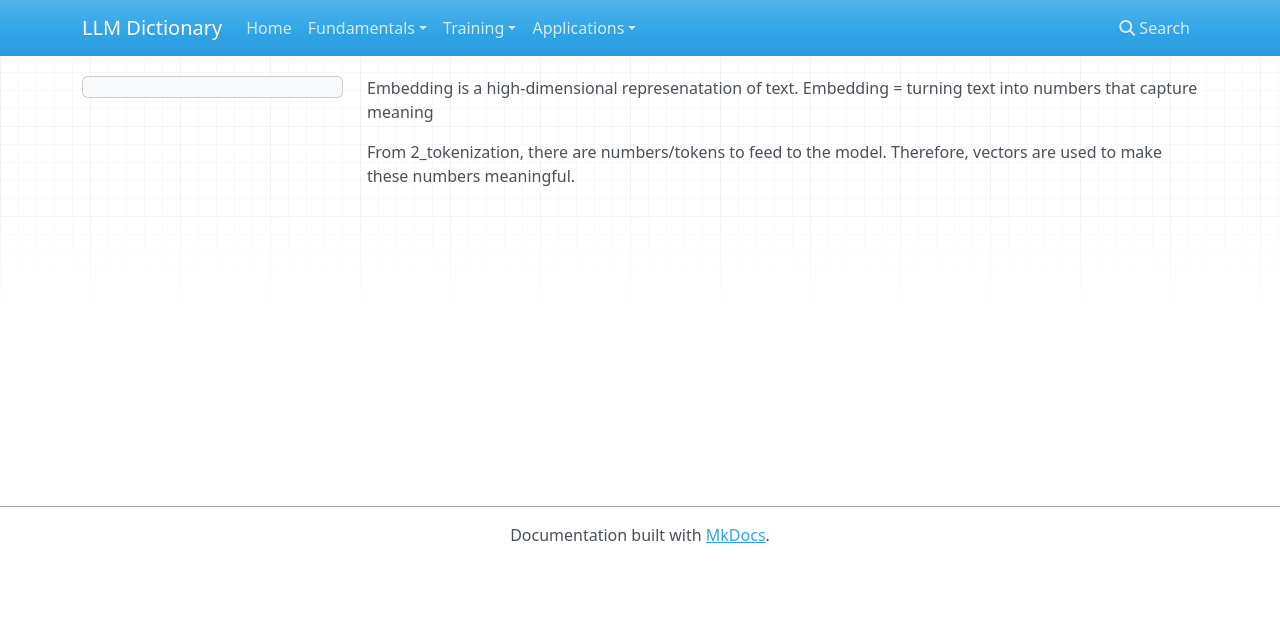
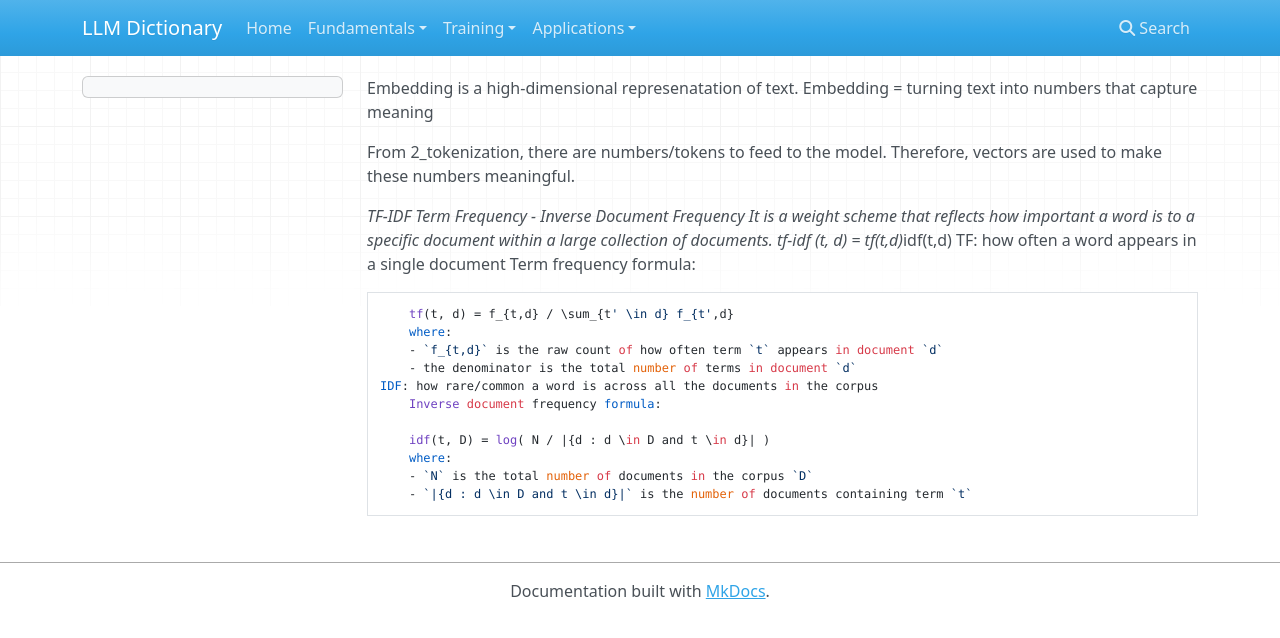
Before and after one commit to gilliangao/llm-dictionary, an MkDocs documentation site: the page built from docs/fundamentals/3_embedding.md, in a window 1280 px wide. Shown: the top 638 px of the page. Built offline with MkDocs 1.6.1, drawn with Linux system fonts in a browser that asks for light colours; nearby versions of some CDN libraries.

Commit message:
addtransformer

```diff
--- a/docs/fundamentals/3_embedding.md
+++ b/docs/fundamentals/3_embedding.md
@@ -2,3 +2,22 @@ Embedding is a high-dimensional represenatation of text.
 Embedding = turning text into numbers that capture meaning
 
 From 2_tokenization, there are numbers/tokens to feed to the model. Therefore, vectors are used to make these numbers meaningful.
+
+*TF-IDF
+    Term Frequency - Inverse Document Frequency
+    It is a weight scheme that reflects how important a word is to a specific document within a large collection of documents.
+    tf-idf (t, d) =  tf(t,d)*idf(t,d)
+    TF: how often a word appears in a single document
+        Term frequency formula:
+
+        tf(t, d) = f_{t,d} / \sum_{t' \in d} f_{t',d}
+        where:
+        - `f_{t,d}` is the raw count of how often term `t` appears in document `d`
+        - the denominator is the total number of terms in document `d`
+    IDF: how rare/common a word is across all the documents in the corpus
+        Inverse document frequency formula:
+
+        idf(t, D) = log( N / |{d : d \in D and t \in d}| )
+        where:
+        - `N` is the total number of documents in the corpus `D`
+        - `|{d : d \in D and t \in d}|` is the number of documents containing term `t`
```
Also changed, not shown: docs/fundamentals/4_attention.md (added, +49 -0 lines), docs/fundamentals/attention.md (deleted, +0 -21 lines), docs/fundamentals/transformer.md (+2 -0 lines), docs/fundamentals/NotebookLM Mind Map.png (added), docs/fundamentals/image-1.png (added), docs/fundamentals/image-2.png (added).
